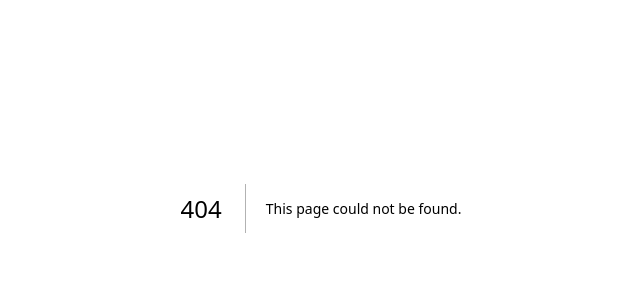
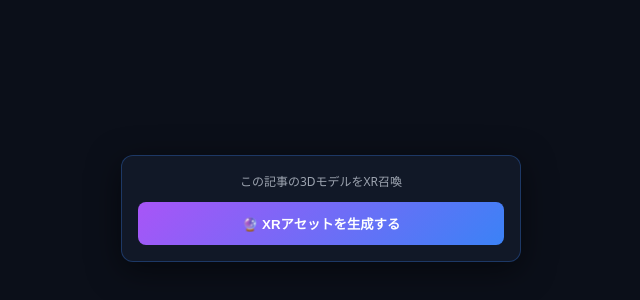
Before and after one commit to shotaro0222/ar-ar-frontend, a Next.js app: page /widget in a window 1280 px wide. Before the commit this address had no page. Shown: the part 192-492 px from the top of the page, without its empty margins (319-959 px from the left). Built offline with nearby package versions, Linux system fonts and the light colour scheme.

Commit message:
Create page.tsx

```diff
--- /dev/null
+++ b/app/widget/page.tsx
@@ -0,0 +1,102 @@
+'use client';
+
+import React, { useState, useEffect } from 'react';
+import { useSearchParams } from 'next/navigation';
+import Script from 'next/script';
+
+export default function WidgetPage() {
+  const searchParams = useSearchParams();
+  const keyword = searchParams.get('keyword') || 'ニュース';
+
+  const [assetUrl, setAssetUrl] = useState<string | null>(null);
+  const [isSummoning, setIsSummoning] = useState(false);
+  const [progress, setProgress] = useState(0);
+
+  const handleSummon = async () => {
+    setIsSummoning(true);
+    setProgress(0);
+    setAssetUrl(null);
+
+    try {
+      const res = await fetch('https://xr-reference.kyouhitotsu-dev.workers.dev/api/generate', {
+        method: 'POST',
+        headers: { 'Content-Type': 'application/json' },
+        body: JSON.stringify({ keyword, mode: '3d' })
+      });
+      const data = await res.json();
+
+      if (data.taskId) {
+        pollStatus(data.taskId);
+      } else {
+        setIsSummoning(false);
+      }
+    } catch (error) {
+      console.error(error);
+      setIsSummoning(false);
+    }
+  };
+
+  const pollStatus = (taskId: string) => {
+    const interval = setInterval(async () => {
+      try {
+        const res = await fetch(`https://xr-reference.kyouhitotsu-dev.workers.dev/api/status?taskId=${taskId}`);
+        const data = await res.json();
+        if (data.status === 'SUCCEEDED') {
+          clearInterval(interval);
+          setAssetUrl(data.model_urls.glb);
+          setIsSummoning(false);
+        } else if (data.status === 'FAILED') {
+          clearInterval(interval);
+          setIsSummoning(false);
+        } else {
+          setProgress(data.progress || 0);
+        }
+      } catch {
+        clearInterval(interval);
+        setIsSummoning(false);
+      }
+    }, 5000);
+  };
+
+  return (
+    <div style={{
+      width: '100%', minHeight: '100vh', backgroundColor: 'transparent',
+      fontFamily: 'system-ui, sans-serif', padding: '12px', boxSizing: 'border-box',
+      display: 'flex', flexDirection: 'column', alignItems: 'center', justifyContent: 'center'
+    }}>
+      <style dangerouslySetInnerHTML={{__html: `
+        body { background: transparent !important; margin: 0; }
+        model-viewer:focus { outline: none; }
+      `}} />
+      <Script type="module" src="https://ajax.googleapis.com/ajax/libs/model-viewer/3.4.0/model-viewer.min.js" />
+
+      <div style={{
+        width: '100%', maxWidth: '400px', backgroundColor: '#111827', borderRadius: '12px',
+        border: '1px solid rgba(59, 130, 246, 0.3)', padding: '16px', boxShadow: '0 8px 32px rgba(0,0,0,0.5)'
+      }}>
+        {!assetUrl ? (
+          <>
+            <p style={{ color: '#9ca3af', fontSize: '12px', textAlign: 'center', margin: '0 0 12px 0' }}>
+              この記事の3DモデルをXR召喚
+            </p>
+            <button
+              onClick={handleSummon} disabled={isSummoning}
+              style={{
+                width: '100%', padding: '12px', borderRadius: '8px', border: 'none',
+                background: isSummoning ? '#374151' : 'linear-gradient(135deg, #a855f7, #3b82f6)',
+                color: '#fff', fontWeight: 'bold', cursor: isSummoning ? 'not-allowed' : 'pointer'
+              }}
+            >
+              {isSummoning ? `⏳ 生成中... ${progress}%` : '🔮 XRアセットを生成する'}
+            </button>
+          </>
+        ) : (
+          <div style={{ width: '100%', height: '300px', position: 'relative' }}>
+            {/* @ts-ignore */}
+            <model-viewer src={assetUrl} ar ar-modes="webxr scene-viewer quick-look" auto-rotate camera-controls style={{ width: '100%', height: '100%' }} />
+          </div>
+        )}
+      </div>
+    </div>
+  );
+}
```
